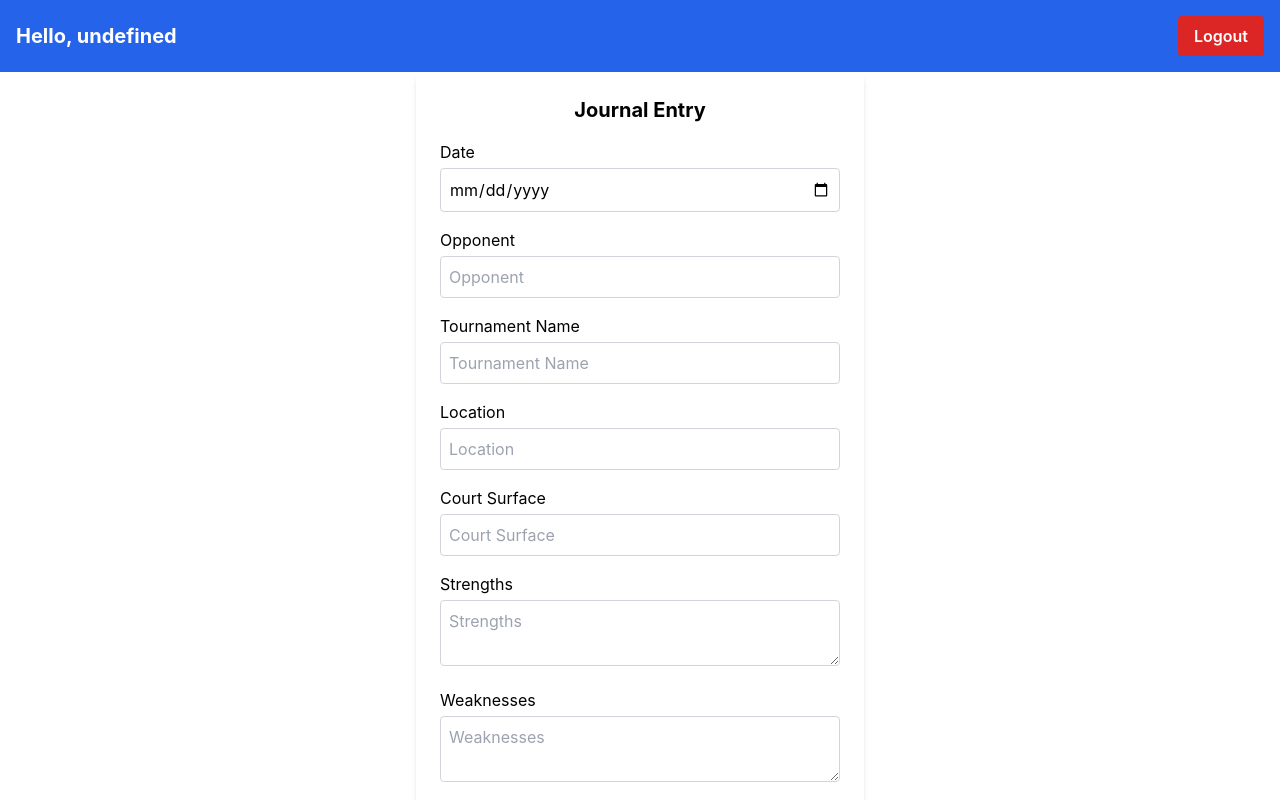
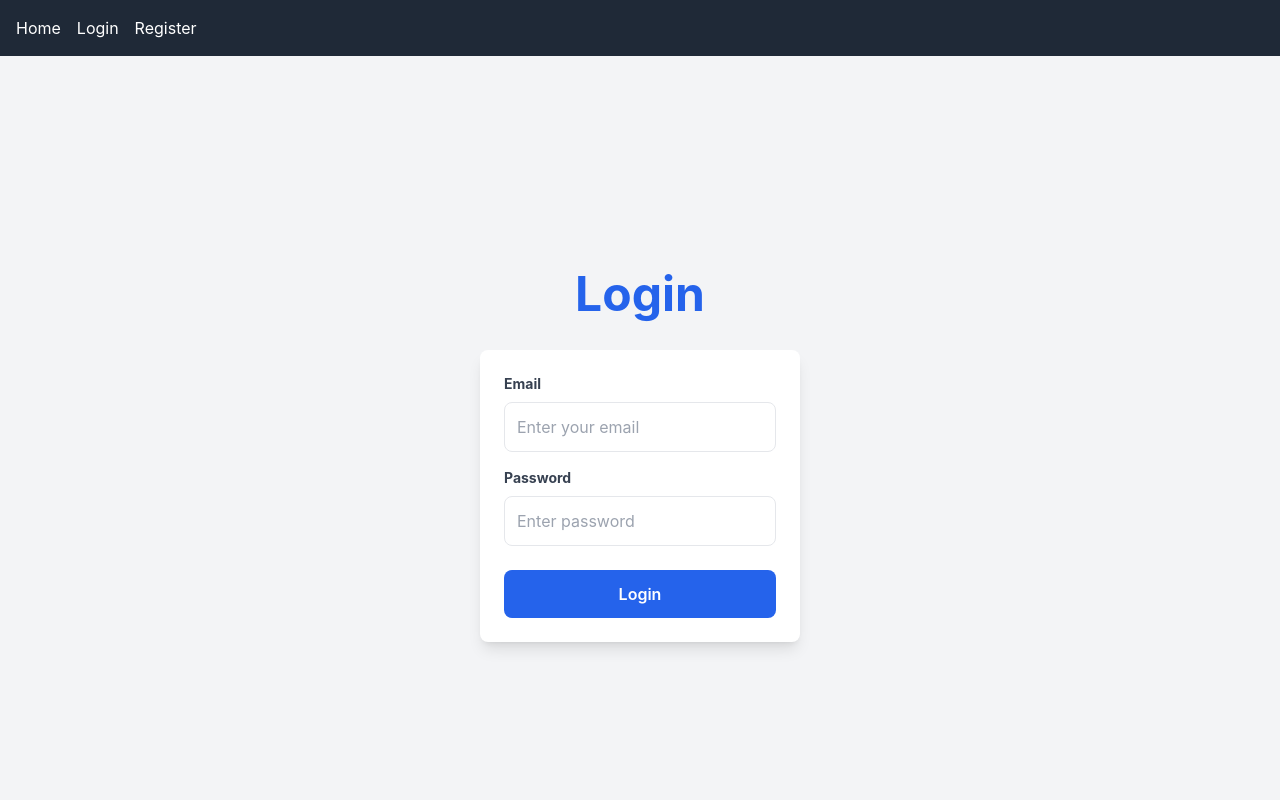
Before and after one commit to Shuhei-Shibahara/Tennis-Journal, a React (Create React App) app in the folder frontend/: page /login in a window 1280 px wide. Before the commit this address led to /journal. Shown: the top 800 px of the page. Built offline with nearby package versions, Linux system fonts and the light colour scheme; sample sign-in values are in the browser's storage.

Commit message:
recursive issue fixed

```diff
--- a/frontend/src/App.tsx
+++ b/frontend/src/App.tsx
@@ -1,42 +1,47 @@
 import { BrowserRouter as Router, Routes, Route, Navigate } from 'react-router-dom';
-import React, { useState, useEffect } from 'react';
+import React, { useEffect } from 'react';
+import { useDispatch, useSelector } from 'react-redux';
 import Home from './components/Home';
 import Register from './components/Register';
 import Login from './components/Login';
 import Journal from './components/Journal';
 import Navbar from './components/Navbar';
+import { logout } from './store/sessionReducer';
+import { RootState } from './store';
 import './index.css';
 
 const App: React.FC = () => {
-  const [isLoggedIn, setIsLoggedIn] = useState(false);
+  const dispatch = useDispatch();
+  const isLoggedIn = useSelector((state: RootState) => state.session.isLoggedIn);
 
   useEffect(() => {
     const token = localStorage.getItem('token');
-    setIsLoggedIn(!!token); // Set logged-in state based on token presence
-  }, []);
 
-  const handleLoginSuccess = () => {
-    setIsLoggedIn(true); // Update the logged-in status
-  };
+    const fetchUser = async () => {
+      if (token) {
+        console.log('am here')
+      } else {
+        dispatch(logout());
+        console.log('logged out')
+      }
+    };
+
+    fetchUser();
+  }, [dispatch]);
 
   const handleLogout = () => {
-    localStorage.removeItem('token'); // Remove the token on logout
-    setIsLoggedIn(false); // Update the logged-in status
+    localStorage.removeItem('token');
+    console.log('logging out now')
+    dispatch(logout());
   };
 
   return (
     <Router>
       <Navbar isLoggedIn={isLoggedIn} onLogout={handleLogout} />
       <Routes>
-        {/* Public Routes */}
-        <Route path="/" element={<Home onLoginSuccess={handleLoginSuccess} />} />
+        <Route path="/" element={<Home />} />
         <Route path="/register" element={<Register />} />
-        <Route
-          path="/login"
-          element={<Login onLoginSuccess={handleLoginSuccess} />} // No longer checking isLoggedIn here
-        />
-
-        {/* Protected Route */}
+        <Route path="/login" element={isLoggedIn ? <Navigate to="/journal" /> : <Login />} />
         <Route path="/journal" element={isLoggedIn ? <Journal /> : <Navigate to="/login" />} />
       </Routes>
     </Router>
--- a/frontend/src/components/Home.tsx
+++ b/frontend/src/components/Home.tsx
@@ -2,17 +2,8 @@ import React from 'react';
 import { useNavigate } from 'react-router-dom';
 import LoginForm from './LoginForm';
 
-interface HomeProps {
-  onLoginSuccess: () => void; // Define the type for the props
-}
-
-const Home: React.FC<HomeProps> = ({ onLoginSuccess }) => {
+const Home: React.FC = () => {
   const navigate = useNavigate();
-
-  const handleLoginSuccess = () => {
-    onLoginSuccess(); // Call the prop function to update logged-in status
-    navigate('/journal'); // Redirect to /journal
-  };
 
   return (
     <div className="flex flex-col items-center justify-center min-h-screen bg-gray-100 border-2 border-gray-400 shadow-lg">
@@ -22,7 +13,7 @@ const Home: React.FC<HomeProps> = ({ onLoginSuccess }) => {
         <img src="/path-to-your-keyhole-image.png" alt="Keyhole" className="w-20 h-20" />
       </div>
 
-      <LoginForm onLoginSuccess={handleLoginSuccess} /> {/* Reuse LoginForm here */}
+      <LoginForm /> {/* No need to pass onLoginSuccess anymore */}
     </div>
   );
 };
--- a/frontend/src/components/JournalEntryForm.tsx
+++ b/frontend/src/components/JournalEntryForm.tsx
@@ -1,6 +1,8 @@
 import React from 'react';
 import { useForm } from 'react-hook-form';
 import axios from 'axios';
+import { useSelector } from 'react-redux';
+import { RootState } from '../store'; // Adjust the path as needed
 
 interface IJournalEntry {
   date: string;
@@ -14,20 +16,30 @@ interface IJournalEntry {
 }
 
 const JournalEntryForm: React.FC = () => {
-  const { register, handleSubmit, formState: { errors } } = useForm<IJournalEntry>();
+  const { register, handleSubmit, formState: { errors }, reset } = useForm<IJournalEntry>();
+  const user = useSelector((state: RootState) => state.session.user);
 
   const onSubmit = async (data: IJournalEntry) => {
     try {
-      const userId = localStorage.getItem('userId'); // Assume userId is stored in localStorage after login
+      const userId = user?.id;
+      console.log('User ID from Redux:', userId);
+
+      if (!userId) {
+        alert('User ID is missing. Please log in again.');
+        return;
+      }
+
       await axios.post('http://localhost:5000/api/journals', { ...data, userId }, {
         headers: {
-          Authorization: `Bearer ${localStorage.getItem('token')}` // Assuming the token is stored in localStorage
+          Authorization: `Bearer ${localStorage.getItem('token')}`
         }
       });
-      // Handle success (e.g., show a success message or reset the form)
+
+      alert('Journal entry submitted successfully!');
+      reset(); // Clear the form fields
     } catch (error) {
       console.error('Error submitting journal entry:', error);
-      // Handle error (e.g., show an error message)
+      alert('Failed to submit journal entry. Please try again.');
     }
   };
 
--- a/frontend/src/components/Login.tsx
+++ b/frontend/src/components/Login.tsx
@@ -1,27 +1,11 @@
-import React, { useEffect } from 'react';
-import { useNavigate } from 'react-router-dom';
-import LoginForm from './LoginForm'; // Assuming you have this component
+import React from 'react';
+import LoginForm from './LoginForm';
 
-interface LoginProps {
-  onLoginSuccess: () => void;
-}
-
-const Login: React.FC<LoginProps> = ({ onLoginSuccess }) => {
-  const navigate = useNavigate();
-
-  // Check if the user is already logged in
-  useEffect(() => {
-    const token = localStorage.getItem('token');
-    if (token) {
-      onLoginSuccess(); // Update logged-in status
-      navigate('/journal'); // Redirect to /journal
-    }
-  }, [navigate, onLoginSuccess]);
-
+const Login: React.FC = () => {
   return (
     <div className="flex flex-col items-center justify-center min-h-screen bg-gray-100">
       <h1 className="text-5xl font-bold text-blue-600 mb-8">Login</h1>
-      <LoginForm onLoginSuccess={onLoginSuccess} />
+      <LoginForm />
     </div>
   );
 };
--- a/frontend/src/components/LoginForm.tsx
+++ b/frontend/src/components/LoginForm.tsx
@@ -9,11 +9,7 @@ interface LoginFormData {
   password: string;
 }
 
-interface LoginFormProps {
-  onLoginSuccess: () => void;
-}
-
-const LoginForm: React.FC<LoginFormProps> = ({ onLoginSuccess }) => {
+const LoginForm: React.FC = () => {
   const dispatch = useDispatch();
   const { register, handleSubmit, formState: { errors } } = useForm<LoginFormData>();
 
@@ -32,7 +28,7 @@ const LoginForm: React.FC<LoginFormProps> = ({ onLoginSuccess }) => {
       // Dispatch login action with user data and token
       dispatch(login({ user, token }));
 
-      onLoginSuccess(); // Callback after successful login
+      // No need to call onLoginSuccess, as navigation is handled in Login.tsx
     } catch (error) {
       console.error('Login error:', error);
     }
--- a/frontend/src/components/Navbar.tsx
+++ b/frontend/src/components/Navbar.tsx
@@ -1,32 +1,38 @@
 import React from 'react';
-import { useNavigate } from 'react-router-dom';
-import { useSelector } from 'react-redux';
-import { RootState } from '../store'; // Ensure this is the correct path to your store types
+import { Link } from 'react-router-dom';
 
+interface NavbarProps {
+  isLoggedIn: boolean;
+  onLogout: () => void;
+}
 
-const Navbar: React.FC<{ isLoggedIn: boolean; onLogout: () => void }> = ({ isLoggedIn, onLogout }) => {
-  const navigate = useNavigate();
-
-  const user = useSelector((state: RootState) => state.session.user);
-  console.log('Current session state:', user);
-
-  const handleLogout = () => {
-    localStorage.removeItem('token'); // Remove the token from local storage
-    onLogout(); // Call the logout function passed as a prop
-    navigate('/'); // Redirect to the homepage or login page after logout
-  };
-
+const Navbar: React.FC<NavbarProps> = ({ isLoggedIn, onLogout }) => {
   return (
-    <nav className="bg-blue-600 p-4 text-white flex justify-between items-center">
-      <h1 className="text-xl font-bold">{isLoggedIn ? `Hello, ${user?.username}` : 'My App'}</h1>
-      {isLoggedIn && (
-        <button
-          onClick={handleLogout}
-          className="bg-red-600 hover:bg-red-700 text-white font-semibold py-2 px-4 rounded"
-        >
-          Logout
-        </button>
-      )}
+    <nav className="bg-gray-800 p-4">
+      <ul className="flex space-x-4">
+        <li>
+          <Link to="/" className="text-white">Home</Link>
+        </li>
+        {isLoggedIn ? (
+          <>
+            <li>
+              <Link to="/journal" className="text-white">Journal</Link>
+            </li>
+            <li>
+              <button onClick={onLogout} className="text-white">Logout</button>
+            </li>
+          </>
+        ) : (
+          <>
+            <li>
+              <Link to="/login" className="text-white">Login</Link>
+            </li>
+            <li>
+              <Link to="/register" className="text-white">Register</Link>
+            </li>
+          </>
+        )}
+      </ul>
     </nav>
   );
 };
--- a/frontend/src/store/sessionReducer.tsx
+++ b/frontend/src/store/sessionReducer.tsx
@@ -22,11 +22,13 @@ const sessionSlice = createSlice({
   initialState,
   reducers: {
     login(state, action: PayloadAction<{ user: User; token: string }>) {
+      console.log('Logging in user:', action.payload.user); // Log user details
       state.user = action.payload.user; // Store user info
       state.token = action.payload.token; // Store the token
       state.isLoggedIn = true;
     },
     logout(state) {
+      console.log('Logging out user'); // Log logout action
       state.user = null;
       state.token = null; // Clear token on logout
       state.isLoggedIn = false;
```
Also changed, not shown: 1 other file (tests, documents, lock files or other folders).
